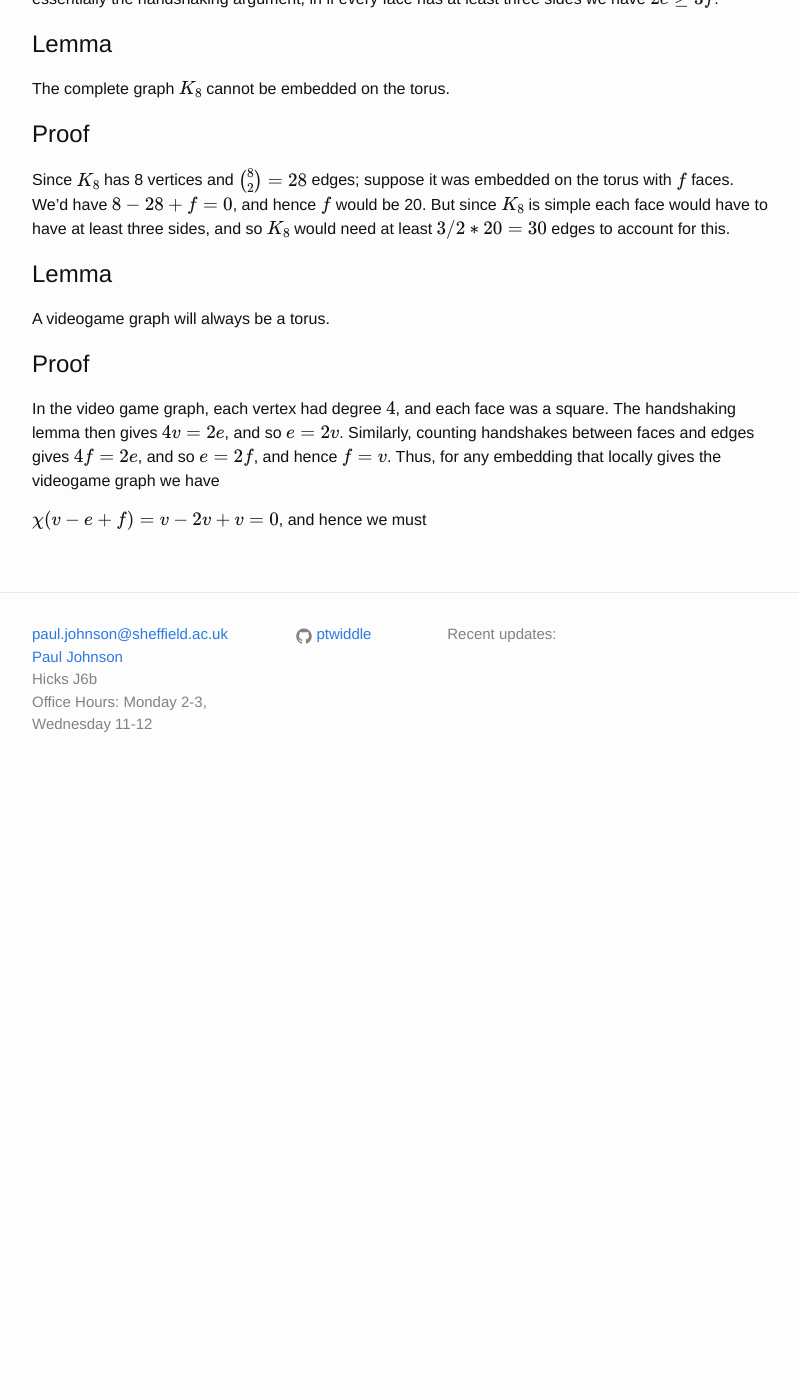
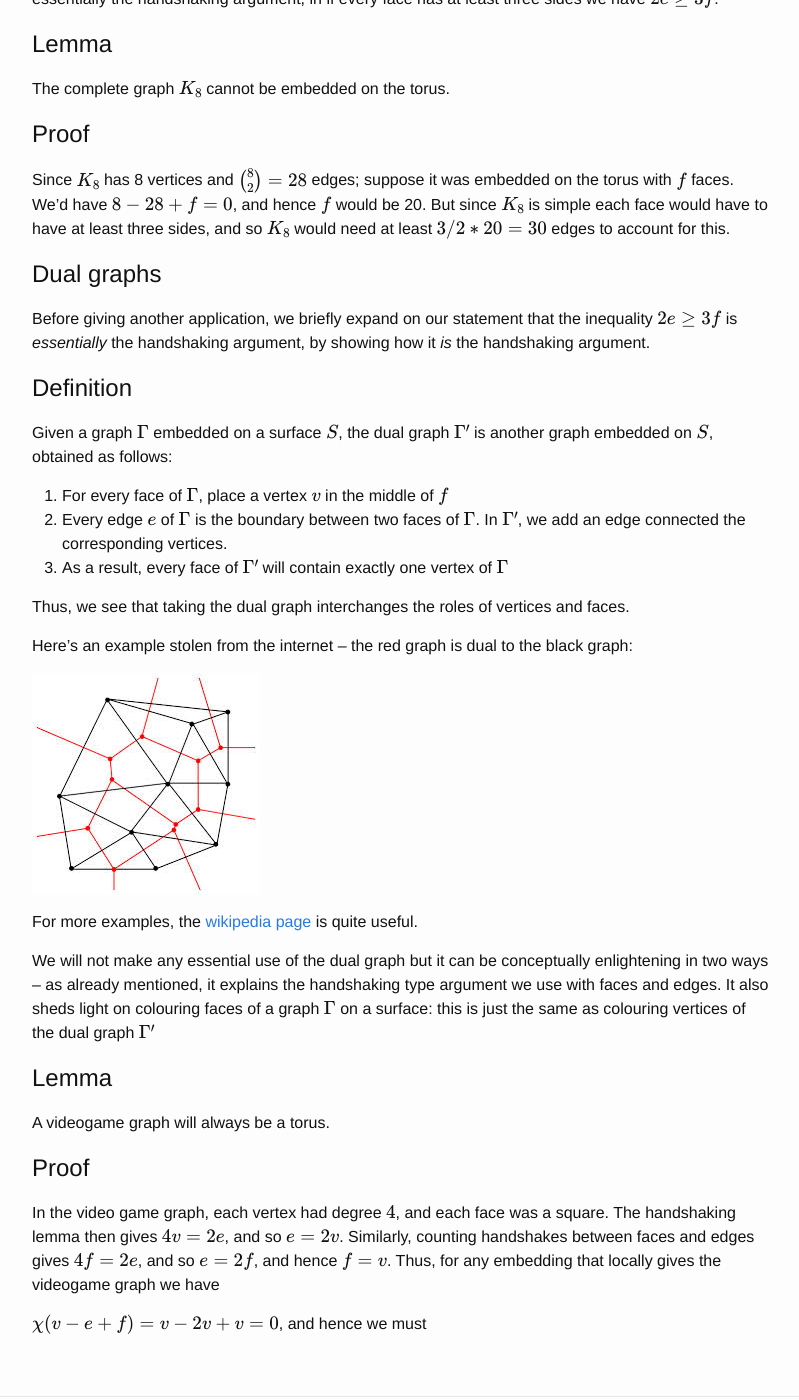
Before and after one commit to ptwiddle/MAS341-Graph-Theory, a Jekyll site: the page built from _lecturenotes/lecturex7.md, in a window 1280 px wide and 1400 px high, scrolled down 1590 px. Shown: the whole window, without its empty margins (238-1037 px from the left). Built offline with Jekyll 4.4.1, drawn with Linux system fonts in a browser that asks for light colours; formulas are drawn with MathJax 3; comment, search, counter and statistics services are not loaded; before the commit the page ends 2386 px from its top, so only the background shows below that.

Commit message:
added dual graphs to lecture 17

```diff
--- a/_lecturenotes/lecturex7.md
+++ b/_lecturenotes/lecturex7.md
@@ -79,6 +79,29 @@ Proof
 Since $$K_8$$ has 8 vertices and $$\binom{8}{2}=28$$ edges; suppose it was embedded on the torus with $$f$$ faces.  We'd have $$8-28+f=0$$, and hence $$f$$ would be 20.  But since $$K_8$$ is simple each face would have to have at least three sides, and so $$K_8$$ would need at least $$3/2*20=30$$ edges to account for this.
 
 
+Dual graphs
+====
+Before giving another application, we briefly expand on our statement that the inequality $$2e\geq 3f$$ is *essentially* the handshaking argument, by showing how it *is* the handshaking argument.
+
+Definition
+====
+Given a graph $$\Gamma$$ embedded on a surface $$S$$, the dual graph $$\Gamma^\prime$$ is another graph embedded on $$S$$, obtained as follows:
+
+1. For every face of $$\Gamma$$, place a vertex $$v$$ in the middle of $$f$$
+2. Every edge $$e$$ of $$\Gamma$$ is the boundary between two faces of $$\Gamma$$.  In $$\Gamma^\prime$$, we add an edge connected the corresponding vertices.
+3. As a result, every face of $$\Gamma^\prime$$ will contain exactly one vertex of $$\Gamma$$
+
+Thus, we see that taking the dual graph interchanges the roles of vertices and faces.
+
+Here's an example stolen from the internet -- the red graph is dual to the black graph:
+
+![dual graph](../TeXpictures/dualgraph.jpeg)
+
+For more examples, the [wikipedia page](https://en.wikipedia.org/wiki/Dual_graph) is quite useful.
+
+We will not make any essential use of the dual graph but it can be conceptually enlightening in two ways -- as already mentioned, it explains the handshaking type argument we use with faces and edges. It also sheds light on colouring faces of a graph $$\Gamma$$ on a surface: this is just the same as colouring vertices of the dual graph $$\Gamma^\prime$$
+
+
 
 Lemma
 ====
```
Also changed, not shown: TeXpictures/dualgraph.jpeg (added).
